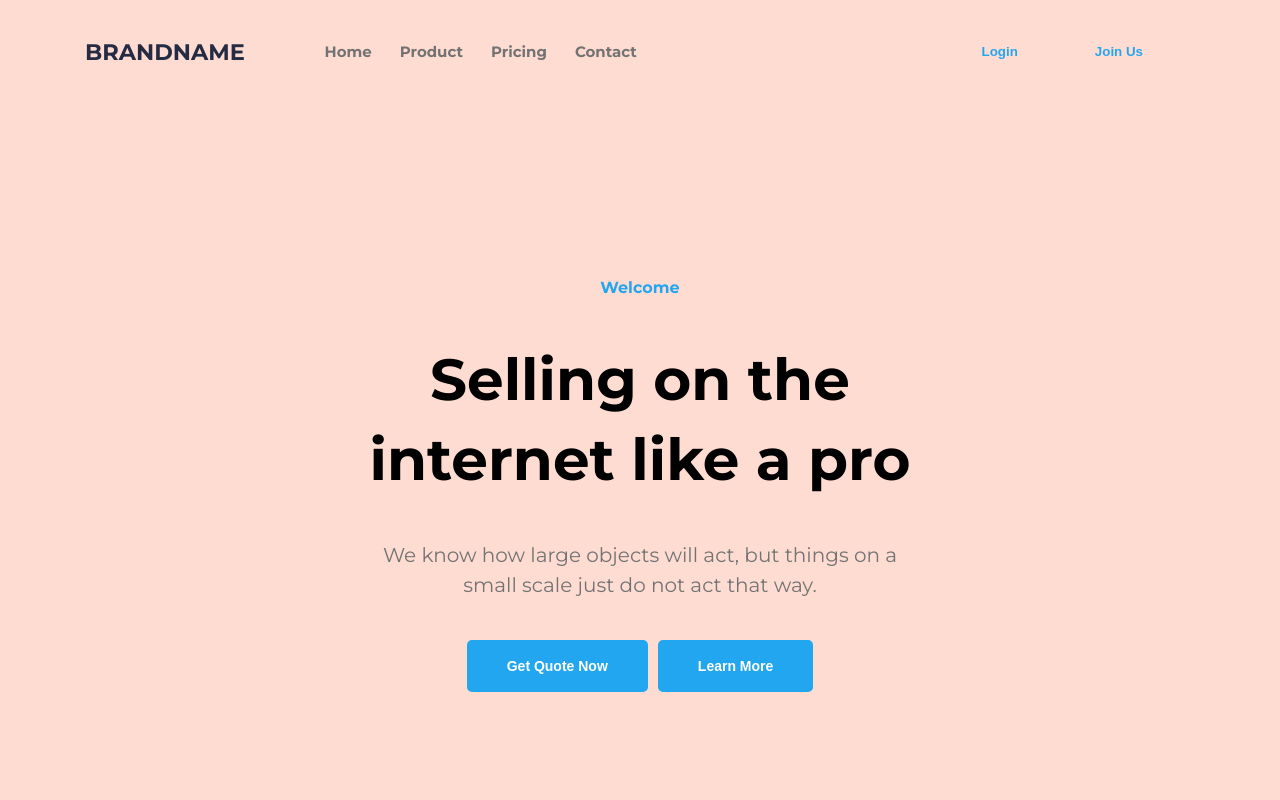
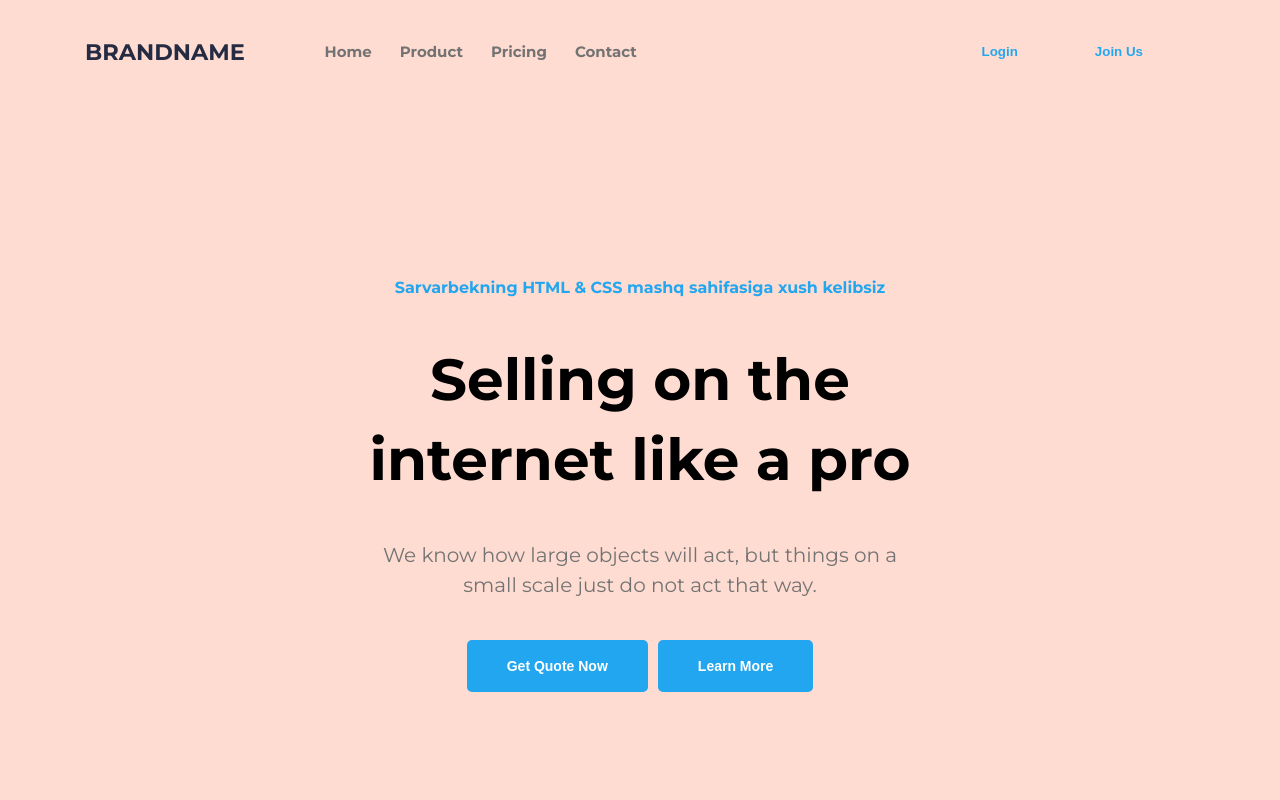
Before and after one commit to Sarvarbek-ISS/sayt.uz, a plain HTML site: page index.html in a window 1280 px wide. Shown: the top 800 px of the page. Drawn offline with Linux system fonts and the light colour scheme.

Commit message:
Update index.html

```diff
--- a/index.html
+++ b/index.html
@@ -48,7 +48,7 @@
         <div class="header__content">
             <div class="container">
                 <div class="header__content__infos">
-                    <h1 class="header__infos inf">Welcome</h1>
+                    <h1 class="header__infos inf">Sarvarbekning HTML & CSS mashq sahifasiga xush kelibsiz</h1>
                     <h2 class="header__title">Selling on the internet like a pro </h2>
                     <p class="header__text">We know how large objects will act, but things on a
                         small scale just do not act that way.</p>
```
